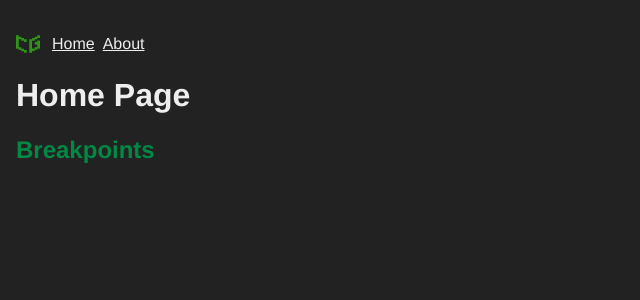
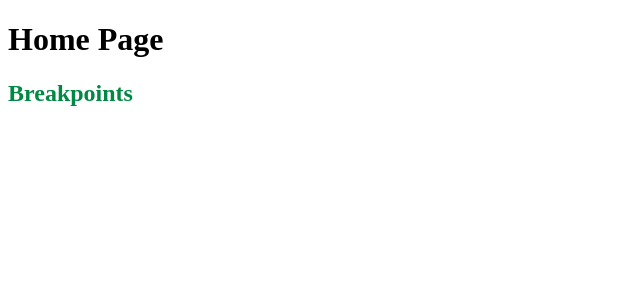
Before and after one commit to greenyc/ciaran.green, a Nuxt app: page / in a window 1280 px wide. Shown: the top 300 px of the page, without its empty margins (0-640 px from the left). Built offline with nearby package versions, Linux system fonts and the light colour scheme.

Commit message:
Removed components which I don't want anymore. Removed app CSS from the layout, will move to app.vue

```diff
--- a/components/Navigation.vue
+++ /dev/null
@@ -1,36 +0,0 @@
-<template>
-  <div class="navigation">
-    <img
-      src="@/assets/img/logo.png"
-      alt="ciaran.green logo"
-      class="navigation__logo"
-    />
-    <router-link to="/" class="navigation__link">Home</router-link>
-    <router-link to="/about" class="navigation__link">About</router-link>
-  </div>
-</template>
-
-<style scoped lang="scss">
-.navigation {
-  display: flex;
-  align-items: center;
-
-  &__link {
-    color: $neutral-light;
-
-    &:visited {
-      color: $neutral-light;
-    }
-
-    &:not(:last-of-type) {
-      margin-right: $unit;
-    }
-  }
-
-  &__logo {
-    margin-right: $one-half-unit;
-    height: 24px;
-    width: 24px;
-  }
-}
-</style>
--- a/components/SmallScreenWarning.vue
+++ /dev/null
@@ -1,16 +0,0 @@
-<template>
-  <div class="small-screen-warning">
-    This website is designed to work on screens larger than 300px wide. There
-    may be issues with this site on a screen smaller than that.
-  </div>
-</template>
-
-<style scoped lang="scss">
-.small-screen-warning {
-  display: none;
-
-  @include underMobile {
-    display: block;
-  }
-}
-</style>
--- a/layouts/default.vue
+++ b/layouts/default.vue
@@ -1,34 +1,7 @@
 <template>
-  <div class="wrapper">
-    <SmallScreenWarning />
-    <Navigation />
+  <div>
     <slot />
   </div>
 </template>
 
-<style lang="scss">
-@import "@/assets/styles/sheets/_normalize.scss";
-
-.wrapper {
-  width: 100%;
-  max-width: $desktop-width;
-  margin: 0 auto;
-  padding: $quad-unit $double-unit;
-}
-
-#__nuxt {
-  width: 100%;
-  min-width: 100vw;
-  min-height: 100vh;
-  display: flex;
-  background-color: $neutral-dark;
-  color: $neutral-light;
-  font-family: Avenir, Helvetica, Arial, sans-serif;
-  -webkit-font-smoothing: antialiased;
-  -moz-osx-font-smoothing: grayscale;
-}
-
-body {
-  margin: 0;
-}
-</style>
+<style lang="scss"></style>
```
